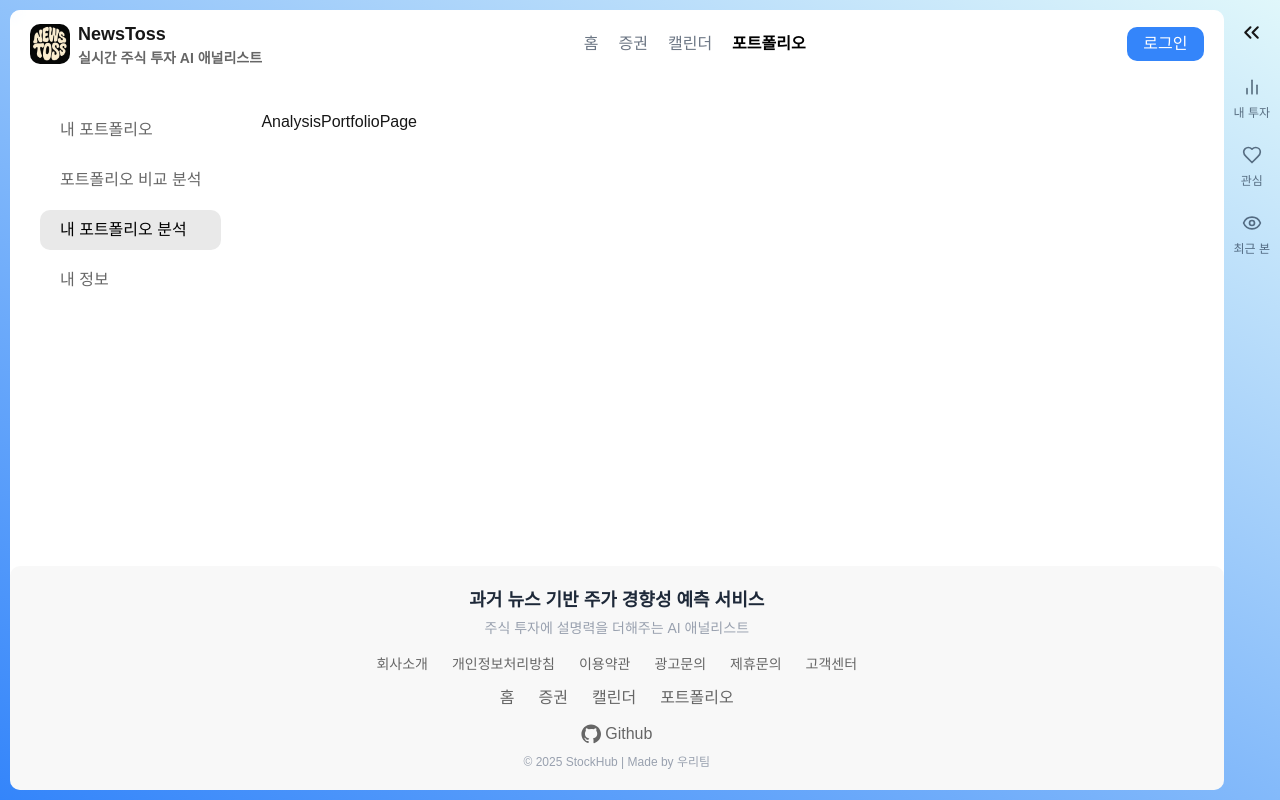
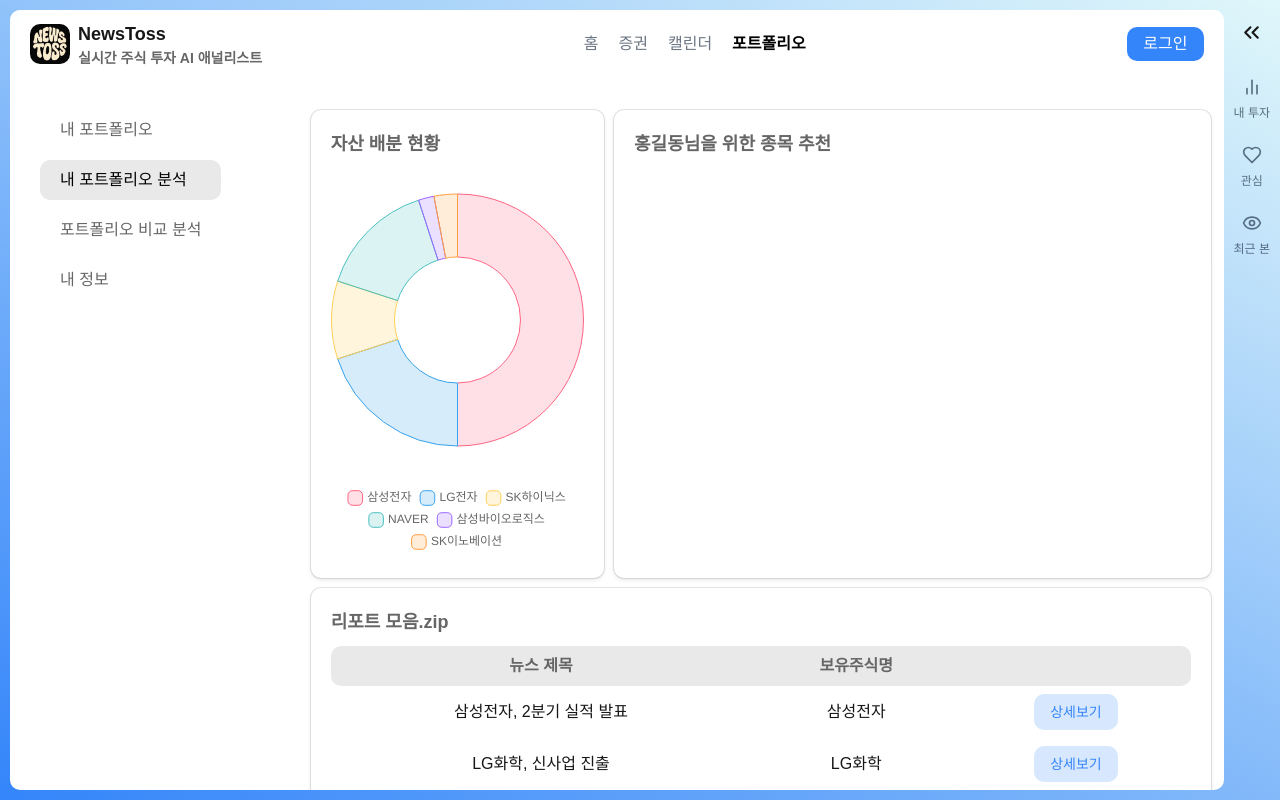
Before and after one commit to parkstar12/news-toss, a Next.js app: page /portfolio/analysis in a window 1280 px wide. Built offline with nearby package versions, Linux system fonts and the light colour scheme.

Commit message:
feat: 내 포트폴리오 분석 페이지 UI 구현

```diff
--- a/app/(main)/portfolio/SideMenus.tsx
+++ b/app/(main)/portfolio/SideMenus.tsx
@@ -10,8 +10,8 @@
 
   const navLinks = [
     { href: "/portfolio/my", label: "내 포트폴리오" },
+    { href: "/portfolio/analysis", label: "내 포트폴리오 분석" },
     { href: "/portfolio/compare", label: "포트폴리오 비교 분석" },
-    { href: "/portfolio/analysis", label: "내 포트폴리오 분석" },
     { href: "/portfolio/info", label: "내 정보" },
   ];
 
--- /dev/null
+++ b/app/(main)/portfolio/analysis/NewsTable.tsx
@@ -0,0 +1,126 @@
+"use client";
+
+import React, { useState } from "react";
+import Link from "next/link";
+import Modal from "@/components/ui/Modal";
+import NewsModal from "../../home/NewsModal";
+
+const PAGE_SIZE = 5;
+
+const newsData = [
+  {
+    title: "삼성전자, 2분기 실적 발표",
+    stock: "삼성전자",
+    url: "/news/1",
+  },
+  {
+    title: "LG화학, 신사업 진출",
+    stock: "LG화학",
+    url: "/news/2",
+  },
+  {
+    title: "카카오, AI 서비스 출시",
+    stock: "카카오",
+    url: "/news/3",
+  },
+  {
+    title: "현대차, 전기차 판매 호조",
+    stock: "현대차",
+    url: "/news/4",
+  },
+  {
+    title: "네이버, 글로벌 진출 가속화",
+    stock: "네이버",
+    url: "/news/5",
+  },
+  {
+    title: "SK하이닉스, 반도체 투자 확대",
+    stock: "SK하이닉스",
+    url: "/news/6",
+  },
+];
+
+const NewsTable = () => {
+  const [page, setPage] = useState(1);
+  const totalPages = Math.ceil(newsData.length / PAGE_SIZE);
+  const pagedData = newsData.slice((page - 1) * PAGE_SIZE, page * PAGE_SIZE);
+
+  const [isOpenNewsModal, setIsOpenNewsModal] = useState(false);
+
+  return (
+    <>
+      <table className="w-full min-w-[700px] border-separate border-spacing-0">
+        <thead>
+          <tr>
+            <th className="px-4 py-2 text-center bg-main-light-gray text-main-dark-gray font-semibold rounded-l-main">
+              뉴스 제목
+            </th>
+            <th className="px-4 py-2 text-center bg-main-light-gray text-main-dark-gray font-semibold">
+              보유주식명
+            </th>
+            <th className="px-4 py-2 text-center bg-main-light-gray text-main-dark-gray font-semibold rounded-r-main"></th>
+          </tr>
+        </thead>
+        <tbody>
+          {pagedData.map((item, idx) => (
+            <tr
+              key={item.url}
+              className="border-b hover:bg-main-blue/10 transition"
+            >
+              <td
+                className={
+                  "px-4 py-2 text-center font-medium truncate rounded-l-main" +
+                  (idx === 0 ? " rounded-l-main" : "")
+                }
+              >
+                {item.title}
+              </td>
+              <td className="px-4 py-2 text-center">{item.stock}</td>
+              <td
+                className={
+                  "px-4 py-2 text-center rounded-r-main" +
+                  (idx === pagedData.length - 1 ? " rounded-r-main" : "")
+                }
+              >
+                <button
+                  className="bg-main-blue/20 text-main-blue px-4 py-2 rounded-main text-sm"
+                  onClick={() => setIsOpenNewsModal(true)}
+                >
+                  상세보기
+                </button>
+              </td>
+            </tr>
+          ))}
+        </tbody>
+      </table>
+      <div className="flex justify-center gap-2 mt-2">
+        <button
+          className="px-2 py-1 rounded bg-main-light-gray text-main-dark-gray"
+          onClick={() => setPage((p) => Math.max(1, p - 1))}
+          disabled={page === 1}
+        >
+          이전
+        </button>
+        <span className="px-2 py-1">
+          {page} / {totalPages}
+        </span>
+        <button
+          className="px-2 py-1 rounded bg-main-light-gray text-main-dark-gray"
+          onClick={() => setPage((p) => Math.min(totalPages, p + 1))}
+          disabled={page === totalPages}
+        >
+          다음
+        </button>
+      </div>
+
+      <NewsModal
+        isOpen={isOpenNewsModal}
+        onClose={() => setIsOpenNewsModal(false)}
+      >
+        test
+      </NewsModal>
+    </>
+  );
+};
+
+export default NewsTable;
--- /dev/null
+++ b/app/(main)/portfolio/analysis/PortfolioDoughnutChart.tsx
@@ -0,0 +1,66 @@
+"use client";
+
+import React from "react";
+import {
+  Chart as ChartJS,
+  ArcElement,
+  Tooltip,
+  Legend,
+  ChartOptions,
+} from "chart.js";
+import { Doughnut } from "react-chartjs-2";
+
+ChartJS.register(ArcElement, Tooltip, Legend);
+
+export const data = {
+  labels: [
+    "삼성전자",
+    "LG전자",
+    "SK하이닉스",
+    "NAVER",
+    "삼성바이오로직스",
+    "SK이노베이션",
+  ],
+  datasets: [
+    {
+      label: "투자 비율",
+      data: [50, 20, 10, 15, 2, 3],
+      backgroundColor: [
+        "rgba(255, 99, 132, 0.2)",
+        "rgba(54, 162, 235, 0.2)",
+        "rgba(255, 206, 86, 0.2)",
+        "rgba(75, 192, 192, 0.2)",
+        "rgba(153, 102, 255, 0.2)",
+        "rgba(255, 159, 64, 0.2)",
+      ],
+      borderColor: [
+        "rgba(255, 99, 132, 1)",
+        "rgba(54, 162, 235, 1)",
+        "rgba(255, 206, 86, 1)",
+        "rgba(75, 192, 192, 1)",
+        "rgba(153, 102, 255, 1)",
+        "rgba(255, 159, 64, 1)",
+      ],
+      borderWidth: 1,
+    },
+  ],
+};
+
+const options: ChartOptions<"doughnut"> = {
+  plugins: {
+    legend: {
+      position: "bottom",
+      labels: {
+        usePointStyle: true,
+        pointStyle: "rectRounded",
+      },
+    },
+  },
+  maintainAspectRatio: false,
+};
+
+const PortfolioDoughnutChart = () => {
+  return <Doughnut data={data} options={options} />;
+};
+
+export default PortfolioDoughnutChart;
--- a/app/(main)/portfolio/analysis/layout.tsx
+++ b/app/(main)/portfolio/analysis/layout.tsx
@@ -12,7 +12,7 @@
 }: {
   children: React.ReactNode;
 }) => {
-  return <>{children}</>;
+  return <div className="max-w-[900px] mx-auto">{children}</div>;
 };
 
 export default PortfolioAnalysisLayout;
--- a/app/(main)/portfolio/analysis/page.tsx
+++ b/app/(main)/portfolio/analysis/page.tsx
@@ -1,7 +1,39 @@
+"use client";
+
 import React from "react";
+import PortfolioDoughnutChart from "./PortfolioDoughnutChart";
+import NewsTable from "./NewsTable";
 
 const AnalysisPortfolioPage = () => {
-  return <div>AnalysisPortfolioPage</div>;
+  return (
+    <div>
+      <div className="grid grid-cols-3 gap-main">
+        <div className="shadow-color rounded-main p-[20px]">
+          <h2 className="text-lg font-bold text-main-dark-gray flex flex-col gap-main">
+            자산 배분 현황
+          </h2>
+          <div className="h-[400px]">
+            <PortfolioDoughnutChart />
+          </div>
+        </div>
+        <div className="col-span-2 shadow-color rounded-main p-[20px]">
+          <h2 className="text-lg font-bold text-main-dark-gray">
+            홍길동님을 위한 종목 추천
+          </h2>
+          <div className="flex flex-col gap-main">
+            <div className="flex items-center gap-main"></div>
+          </div>
+        </div>
+
+        <div className="col-span-3 shadow-color rounded-main p-[20px] flex flex-col gap-main">
+          <h2 className="text-lg font-bold text-main-dark-gray">
+            리포트 모음.zip
+          </h2>
+          <NewsTable />
+        </div>
+      </div>
+    </div>
+  );
 };
 
 export default AnalysisPortfolioPage;
--- a/app/(main)/portfolio/info/layout.tsx
+++ b/app/(main)/portfolio/info/layout.tsx
@@ -7,7 +7,7 @@
 };
 
 const PortfolioInfoLayout = ({ children }: { children: React.ReactNode }) => {
-  return <>{children}</>;
+  return <div className="max-w-[700px] mx-auto">{children}</div>;
 };
 
 export default PortfolioInfoLayout;
--- a/app/(main)/portfolio/my/Holidings.tsx
+++ b/app/(main)/portfolio/my/Holidings.tsx
@@ -51,7 +51,7 @@
             <table className="w-full min-w-[700px] bg-white shadow-color border-separate border-spacing-0">
               <thead>
                 <tr>
-                  <th className="px-4 py-2 text-center bg-main-light-gray text-main-dark-gray font-semibold rounded-l-xl">
+                  <th className="px-4 py-2 text-center bg-main-light-gray text-main-dark-gray font-semibold rounded-l-main">
                     종목명
                   </th>
                   <th className="px-4 py-2 text-center bg-main-light-gray text-main-dark-gray font-semibold">
@@ -66,7 +66,7 @@
                   <th className="px-4 py-2 text-center bg-main-light-gray text-main-dark-gray font-semibold">
                     수익률
                   </th>
-                  <th className="px-4 py-2 text-center bg-main-light-gray text-main-dark-gray font-semibold rounded-r-xl"></th>
+                  <th className="px-4 py-2 text-center bg-main-light-gray text-main-dark-gray font-semibold rounded-r-main"></th>
                 </tr>
               </thead>
               <tbody>
@@ -75,7 +75,7 @@
                     key={h.code}
                     className="border-b hover:bg-main-blue/10 transition"
                   >
-                    <td className="px-4 py-2 font-medium">
+                    <td className="px-4 py-2 font-medium rounded-l-main ">
                       {h.name}{" "}
                       <span className="text-xs text-main-dark-gray">
                         {h.code}
@@ -101,7 +101,7 @@
                     >
                       {h.profitRate}%
                     </td>
-                    <td className="px-4 py-2 text-center">
+                    <td className="px-4 py-2 text-center rounded-r-main">
                       <button
                         className="bg-main-blue/20 text-main-blue px-4 py-2 rounded-main text-sm"
                         onClick={() => openSettlementModal(h)}
```
